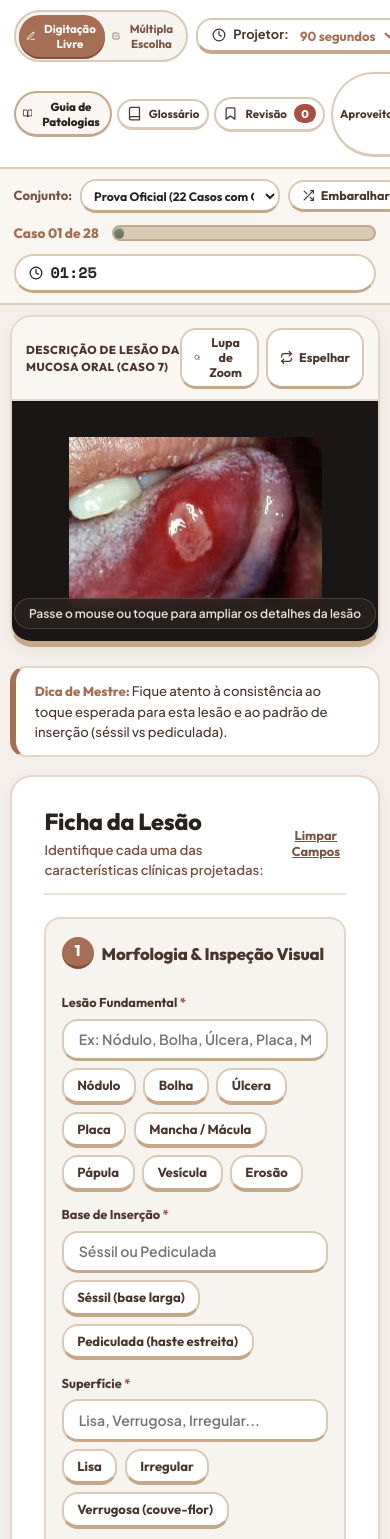
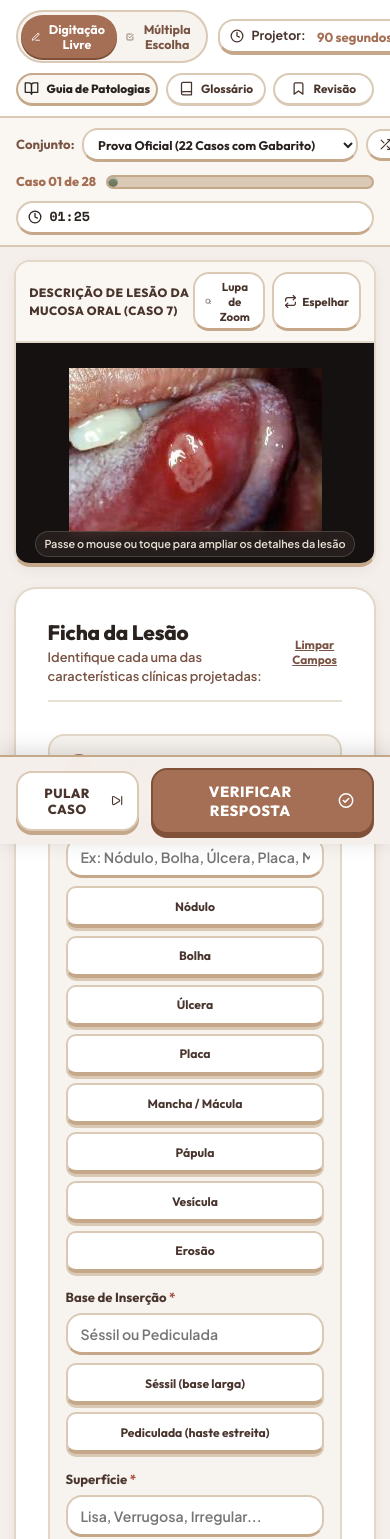
Before and after one commit to RayNoAlc/simulado-semio, a plain HTML site: page index.html in a window 390 px wide. Shown: the top 1539 px of the page. Drawn offline with nearby package versions, Linux system fonts and the light colour scheme.

Commit message:
fix(mobile): prevencao de inversao de cores no android, layout responsivo ate 1080px e barra inferior fixa

```diff
--- a/index.html
+++ b/index.html
@@ -2,9 +2,12 @@
 <html lang="pt-BR">
 <head>
   <meta charset="UTF-8">
-  <meta name="viewport" content="width=device-width, initial-scale=1.0">
+  <meta name="viewport" content="width=device-width, initial-scale=1.0, maximum-scale=1.0, user-scalable=no">
+  <meta name="color-scheme" content="light">
+  <meta name="supported-color-schemes" content="light">
+  <meta name="theme-color" content="#F5EFEB">
   <title>Semiologia Bucal | Treino & Diagnóstico de Lesões</title>
-  <link rel="stylesheet" href="style.css?v=20261113_mobile">
+  <link rel="stylesheet" href="style.css?v=20261113_duo_mobile_v3">
   <link rel="preconnect" href="https://fonts.googleapis.com">
   <link rel="preconnect" href="https://fonts.gstatic.com" crossorigin>
   <link href="https://fonts.googleapis.com/css2?family=Outfit:wght@500;600;700;800;900&family=Plus+Jakarta+Sans:wght@500;600;700;800&family=Space+Mono:wght@700&display=swap" rel="stylesheet">
--- a/style.css
+++ b/style.css
@@ -4,6 +4,9 @@
    ========================================================================== */
 
 :root {
+  color-scheme: light only;
+  supported-color-schemes: light;
+
   /* Paleta Oficial da Imagem do Usuário */
   --c-espresso: #29221F;
   --c-chocolate: #49352E;
@@ -54,10 +57,15 @@
   padding: 0;
 }
 
+html {
+  color-scheme: light only;
+  background-color: #F5EFEB !important;
+}
+
 body {
   font-family: var(--font-body);
-  background-color: var(--bg-app);
-  color: var(--text-main);
+  background-color: var(--bg-app) !important;
+  color: var(--text-main) !important;
   line-height: 1.5;
   min-height: 100vh;
   display: flex;
@@ -1533,144 +1541,356 @@ body.mode-multipla .text-field-el {
 }
 
 /* ==========================================================================
-   OTIMIZAÇÃO RESPONSIVA PARA DISPOSITIVOS MÓVEIS (SMARTPHONES E TABLETS)
+   OTIMIZAÇÃO RESPONSIVA COMPLETA (TABLETS, FOLDABLES E SMARTPHONES)
    ========================================================================== */
-@media (max-width: 768px) {
+@media (max-width: 1080px) {
   .duo-header {
-    padding: 0.65rem 0.85rem;
+    padding: 0.65rem 1rem;
     flex-direction: column;
     align-items: stretch;
-    gap: 0.65rem;
+    gap: 0.6rem;
     position: relative;
+    background: #FFFFFF !important;
   }
 
   .header-center-tools {
+    display: flex;
+    align-items: center;
     justify-content: space-between;
     width: 100%;
-    gap: 0.5rem;
+    gap: 0.6rem;
   }
 
   .mode-segmented-pill {
     flex: 1;
+    display: flex;
   }
 
   .mode-pill-btn {
     flex: 1;
     justify-content: center;
-    padding: 0.35rem 0.45rem;
-    font-size: 0.72rem;
+    padding: 0.4rem 0.6rem;
+    font-size: 0.78rem;
+  }
+
+  .timer-chip {
+    padding: 0.35rem 0.65rem;
+    font-size: 0.78rem;
+    white-space: nowrap;
   }
 
   .header-status-group {
+    display: flex;
+    align-items: center;
     justify-content: space-between;
     width: 100%;
-    gap: 0.35rem;
+    gap: 0.45rem;
   }
 
   .status-pill {
     flex: 1;
     justify-content: center;
-    padding: 0.35rem 0.45rem;
-    font-size: 0.72rem;
+    padding: 0.4rem 0.5rem;
+    font-size: 0.74rem;
+    white-space: nowrap;
+  }
+
+  .status-pill-score {
+    display: none; /* remove clutter on mobile header */
   }
 
   .duo-progress-bar {
-    padding: 0.65rem 0.85rem;
+    padding: 0.6rem 1rem;
     flex-direction: column;
     align-items: stretch;
-    gap: 0.65rem;
+    gap: 0.6rem;
+    background-color: var(--c-marfim-warm) !important;
   }
 
   .collection-selector {
+    display: flex;
+    align-items: center;
     width: 100%;
-    justify-content: space-between;
+    gap: 0.5rem;
   }
 
   .collection-selector select {
     flex: 1;
-    max-width: 200px;
-    font-size: 0.76rem;
-    padding: 0.35rem 0.5rem;
+    font-size: 0.78rem;
+    padding: 0.4rem 0.6rem;
+  }
+
+  #btnShuffle {
+    padding: 0.4rem 0.7rem;
+    font-size: 0.75rem;
+    white-space: nowrap;
   }
 
   .duo-progress-tracker {
+    width: 100%;
     max-width: 100%;
-    justify-content: space-between;
+    display: flex;
+    align-items: center;
+    gap: 0.65rem;
+  }
+
+  .progress-case-badge {
+    font-size: 0.8rem;
+    white-space: nowrap;
+  }
+
+  .duo-track {
+    height: 14px;
+  }
+
+  .duo-timer-pill {
+    padding: 0.3rem 0.65rem;
+    font-size: 0.82rem;
   }
 
   .main-stage {
-    padding: 0.65rem;
-    gap: 1.15rem;
+    display: flex;
+    flex-direction: column;
+    padding: 0.85rem;
+    gap: 1.25rem;
+  }
+
+  .duo-image-column {
+    gap: 0.85rem;
+  }
+
+  .projector-card {
+    border-radius: var(--radius-md);
+    border-bottom: 4px solid var(--border-card-strong);
   }
 
   .projector-card-header {
-    padding: 0.65rem 0.85rem;
+    padding: 0.6rem 0.85rem;
   }
 
   .case-badge-pill {
+    font-size: 0.75rem;
+  }
+
+  .duo-btn-tool {
+    padding: 0.3rem 0.6rem;
     font-size: 0.72rem;
   }
 
   .image-canvas-wrapper {
-    min-height: 240px;
-    max-height: 320px;
+    min-height: 220px;
+    max-height: 280px;
+    background: #141110 !important;
   }
 
   .image-canvas-wrapper img {
-    max-height: 300px;
-  }
-
-  .duo-card-block {
-    padding: 1.15rem 0.95rem;
-    margin-bottom: 1.25rem;
+    max-height: 270px;
+    object-fit: contain;
+  }
+
+  .canvas-hint {
+    font-size: 0.68rem;
+    padding: 0.25rem 0.5rem;
+    bottom: 6px;
+  }
+
+  .duo-tip-box {
+    display: none; /* hide extra banner to bring questions right below image */
+  }
+
+  .duo-form-column {
+    width: 100%;
+  }
+
+  .form-title-row {
+    margin-bottom: 0.65rem;
+  }
+
+  .form-title-row h2 {
+    font-size: 1.3rem;
+  }
+
+  .form-title-row p {
+    font-size: 0.8rem;
+  }
+
+  .btn-clean-form {
+    font-size: 0.74rem;
   }
 
   #semiologiaForm {
     gap: 1.25rem;
+    margin-bottom: 5.5rem; /* Space so content is not hidden by sticky bottom bar */
+  }
+
+  .duo-card-block {
+    padding: 1.15rem 1rem;
+    margin-bottom: 1.25rem;
+    border-radius: var(--radius-md);
+    border-bottom: 4px solid var(--c-linho);
   }
 
   .duo-block-header {
     flex-wrap: wrap;
     gap: 0.5rem;
+    margin-bottom: 0.65rem;
+  }
+
+  .duo-step-badge {
+    width: 26px;
+    height: 26px;
+    font-size: 0.8rem;
+  }
+
+  .duo-block-title {
+    font-size: 1rem;
   }
 
   .btn-guide-inline {
     width: 100%;
     justify-content: center;
-    padding: 0.4rem 0.65rem;
+    padding: 0.45rem 0.75rem;
+    font-size: 0.76rem;
   }
 
   .duo-fields-grid {
     grid-template-columns: 1fr;
-    gap: 0.85rem;
+    gap: 0.95rem;
   }
 
   .grid-span-1, .grid-span-2 {
     grid-column: span 1;
   }
 
+  .duo-field-box label {
+    font-size: 0.82rem;
+    margin-bottom: 0.35rem;
+  }
+
+  .duo-text-input {
+    font-size: 0.88rem;
+    padding: 0.6rem 0.8rem;
+  }
+
+  .duo-chips-container {
+    display: grid;
+    grid-template-columns: repeat(2, 1fr);
+    gap: 0.45rem;
+    margin-top: 0.5rem;
+  }
+
+  .duo-chip {
+    min-height: 42px;
+    padding: 0.45rem 0.5rem;
+    font-size: 0.76rem;
+    text-align: center;
+    justify-content: center;
+    display: flex;
+    align-items: center;
+    border-radius: var(--radius-sm);
+    box-shadow: 0 3px 0 var(--c-linho);
+  }
+
+  .duo-chip.active {
+    box-shadow: 0 2px 0 var(--c-terracota-dark);
+  }
+
+  /* BARRA FIXA INFERIOR ESTILO DUOLINGO APP */
   .duo-form-actions {
-    flex-direction: column;
-    gap: 0.65rem;
-  }
-
-  .btn-duo-lg {
-    width: 100%;
+    position: fixed;
+    bottom: 0;
+    left: 0;
+    right: 0;
+    background: rgba(245, 239, 235, 0.97);
+    backdrop-filter: blur(12px);
+    -webkit-backdrop-filter: blur(12px);
+    border-top: 2.5px solid var(--c-areia);
+    padding: 0.65rem 1rem;
+    box-shadow: 0 -4px 20px rgba(41, 34, 31, 0.16);
+    z-index: 80;
+    display: flex;
+    flex-direction: row;
+    gap: 0.75rem;
+    margin: 0;
+  }
+
+  #btnSkipCase {
+    flex: 1;
+    padding: 0.75rem 0.85rem;
+    font-size: 0.82rem;
     justify-content: center;
-    padding: 0.85rem 1.25rem;
+  }
+
+  #btnSubmitForm {
+    flex: 2;
+    padding: 0.75rem 1.15rem;
+    font-size: 0.92rem;
+    justify-content: center;
+  }
+
+  /* FEEDBACK NO MOBILE */
+  .duo-feedback-panel {
+    padding: 1.15rem 1rem;
+    margin-bottom: 5.5rem;
+    border-radius: var(--radius-md);
   }
 
   .duo-score-banner {
     flex-direction: column;
     text-align: center;
-    gap: 0.85rem;
+    gap: 0.75rem;
+  }
+
+  .duo-score-wheel {
+    width: 74px;
+    height: 74px;
+    border-width: 4px;
+  }
+
+  .duo-score-number {
+    font-size: 1.4rem;
+  }
+
+  .duo-score-message h3 {
+    font-size: 1.25rem;
+  }
+
+  .duo-score-message p {
+    font-size: 0.82rem;
   }
 
   .duo-feedback-actions {
-    flex-direction: column;
-    gap: 0.65rem;
-  }
-
+    position: fixed;
+    bottom: 0;
+    left: 0;
+    right: 0;
+    background: rgba(245, 239, 235, 0.97);
+    backdrop-filter: blur(12px);
+    -webkit-backdrop-filter: blur(12px);
+    border-top: 2.5px solid var(--c-areia);
+    padding: 0.65rem 1rem;
+    box-shadow: 0 -4px 20px rgba(41, 34, 31, 0.16);
+    z-index: 80;
+    display: flex;
+    flex-direction: row;
+    gap: 0.75rem;
+  }
+
+  #btnToggleErrorDeck {
+    flex: 1;
+    padding: 0.75rem 0.85rem;
+    font-size: 0.78rem;
+    justify-content: center;
+  }
+
+  #btnNextCase {
+    flex: 2;
+    padding: 0.75rem 1.15rem;
+    font-size: 0.92rem;
+    justify-content: center;
+  }
+
+  /* MODAIS NO MOBILE */
   .duo-modal-layer {
     padding: 0.4rem;
   }
@@ -1678,14 +1898,20 @@ body.mode-multipla .text-field-el {
   .duo-modal-card {
     max-height: 94vh;
     border-radius: var(--radius-md);
+    border-width: 2px;
+    border-bottom-width: 5px;
   }
 
   .duo-modal-header {
-    padding: 0.75rem 0.95rem;
+    padding: 0.75rem 1rem;
+  }
+
+  .duo-modal-header h3 {
+    font-size: 1.05rem;
   }
 
   .duo-modal-search {
-    padding: 0.65rem 0.95rem;
+    padding: 0.65rem 1rem;
   }
 
   .guide-filter-tabs {
@@ -1698,16 +1924,35 @@ body.mode-multipla .text-field-el {
   }
 
   .duo-modal-body {
-    padding: 0.85rem 0.95rem;
+    padding: 0.85rem 1rem;
+  }
+
+  .guide-card {
+    padding: 0.95rem 1rem;
+    margin-bottom: 0.85rem;
+  }
+
+  .guide-card-title {
+    font-size: 1rem;
   }
 
   .guide-props-grid {
     grid-template-columns: 1fr 1fr;
     gap: 0.45rem;
+    padding: 0.5rem 0.65rem;
+  }
+
+  .guide-prop-item {
+    font-size: 0.76rem;
+  }
+
+  .guide-highlight-box, .guide-diff-box, .guide-alert-box {
+    font-size: 0.78rem;
+    padding: 0.5rem 0.7rem;
   }
 
   .duo-modal-footer {
-    padding: 0.65rem 0.95rem;
+    padding: 0.75rem 1rem;
     flex-direction: column;
     gap: 0.5rem;
     text-align: center;
@@ -1719,6 +1964,18 @@ body.mode-multipla .text-field-el {
     bottom: 16px;
     justify-content: center;
     text-align: center;
-    font-size: 0.82rem;
-  }
-}
+    font-size: 0.84rem;
+  }
+}
+
+@media (max-width: 480px) {
+  .header-status-group .status-pill span {
+    display: none; /* keep only icon and badge on very narrow screens */
+  }
+  .header-status-group .status-pill {
+    padding: 0.4rem;
+  }
+  .duo-chips-container {
+    grid-template-columns: 1fr; /* single column on narrow screens */
+  }
+}
```
